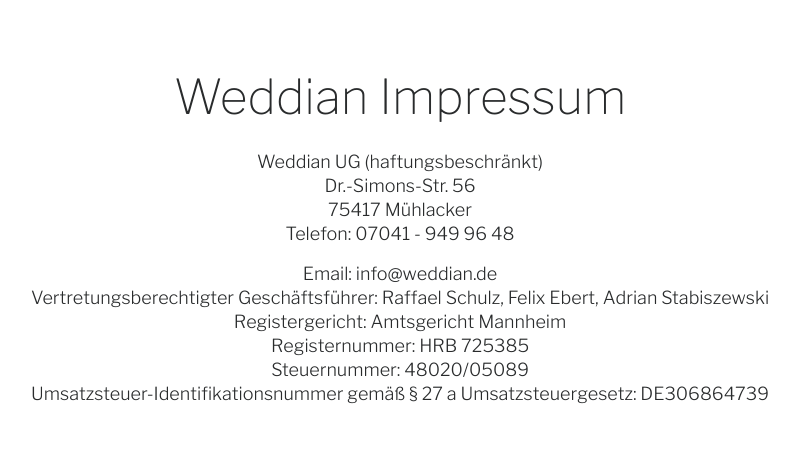
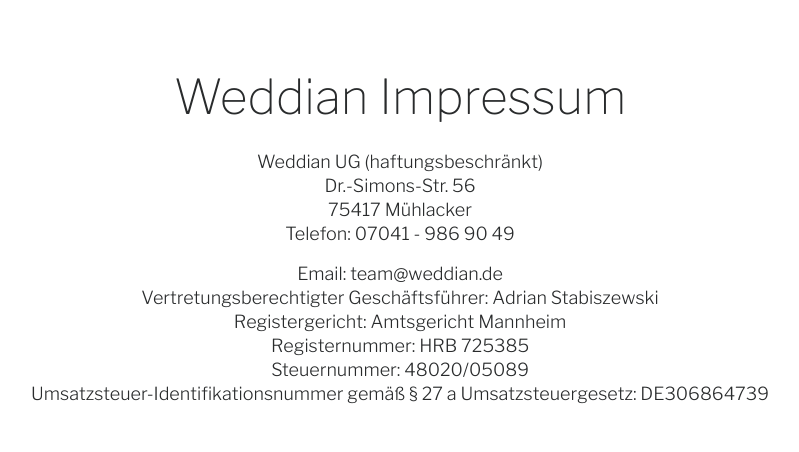
Before and after one commit to weddian/hochzeitsplanerplus.de, a plain HTML site: page index.html in a window 1280 px wide. Shown: the part 5736-6188 px from the top of the page, without its empty margins (240-1039 px from the left). Drawn offline with Linux system fonts and the light colour scheme.

Commit message:
contact and CEOs updated

```diff
--- a/index.html
+++ b/index.html
@@ -499,14 +499,14 @@
                         <p>Weddian UG (haftungsbeschränkt)<br>
                         Dr.-Simons-Str. 56<br>
                         75417 Mühlacker<br>
-                            Telefon: 07041 - 949 96 48</p>
+						Telefon: 07041 - 986 90 49</p>
 
-                        <p>Email: info@weddian.de<br>
-                        Vertretungsberechtigter Geschäftsführer: Raffael Schulz, Felix Ebert, Adrian Stabiszewski<br>
+                        <p>Email: team@weddian.de<br>
+                        Vertretungsberechtigter Geschäftsführer: Adrian Stabiszewski<br>
                         Registergericht: Amtsgericht Mannheim<br>
                         Registernummer: HRB 725385<br>
                         Steuernummer: 48020/05089<br>
-                            Umsatzsteuer-Identifikationsnummer gemäß § 27 a Umsatzsteuergesetz: DE306864739</p>
+						Umsatzsteuer-Identifikationsnummer gemäß § 27 a Umsatzsteuergesetz: DE306864739</p>
 
                     </div>
 					<ul>
```
